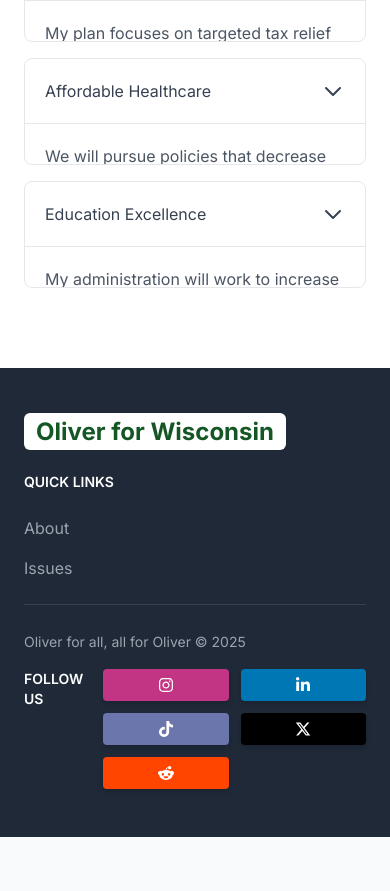
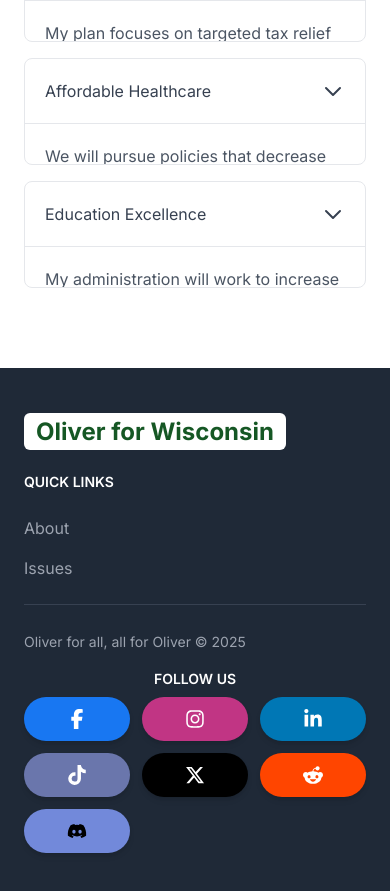
Before and after one commit to OliverCarranza/OliverCarranza.github.io, a plain HTML site: page index.html in a window 390 px wide. Shown: the part 3016-3907 px from the top of the page. Before the commit the page ends 3853 px from the top, so only its background shows below. Drawn offline with nearby package versions, Linux system fonts and the light colour scheme.

Commit message:
Update social icons layout and add Discord link
Improved the social icons section for better mobile and desktop layout, updated icon styles for consistency, and added a Discord link to the footer.

```diff
--- a/index.html
+++ b/index.html
@@ -281,52 +281,60 @@
                 <hr class="my-6 border-gray-700 sm:mx-auto lg:my-8" />
                 <div class="sm:flex sm:items-center sm:justify-between">
                     <span class="text-sm text-gray-400 sm:text-center">Oliver for all, all for Oliver &copy; 2025 </span>
-                    <div class="flex mt-4 sm:justify-center sm:mt-0">
+                    <div class="flex flex-col sm:flex-row mt-4 sm:justify-center sm:items-center sm:mt-0">
                         <!-- Social Icons -->
-                        <div class="mr-4">
-                            <h2 class="mb-2 text-sm font-semibold uppercase">Follow us</h2>
+                        <div class="mb-2 sm:mb-0 sm:mr-4 text-center sm:text-left">
+                            <h2 class="mb-0 text-sm font-semibold uppercase">Follow us</h2>
                         </div>
-                        <!-- Grid on mobile (2 columns x 3 rows), horizontal on sm+ -->
-                        <div class="grid grid-cols-2 gap-3 sm:flex sm:space-x-6 sm:items-center w-full">
+                        <!-- Grid on mobile (3 columns), horizontal on sm+ -->
+                        <div class="grid grid-cols-3 gap-3 sm:flex sm:space-x-6 sm:items-center w-full sm:w-auto justify-center">
                             <!-- Facebook -->
-                            <!-- <a href="https://www.google.com" target="_blank" rel="noopener noreferrer" aria-label="Facebook" class="w-full sm:w-auto inline-flex items-center justify-center rounded bg-[#1877f2] px-4 py-2 text-xs font-medium uppercase leading-normal text-white shadow-md transition duration-150 ease-in-out hover:shadow-lg focus:shadow-lg focus:outline-none focus:ring-0 active:shadow-lg">
-                                <svg xmlns="http://www.w3.org/2000/svg" fill="currentColor" viewBox="0 0 320 512" class="h-4 w-4">
+                            <a href="https://www.google.com" target="_blank" rel="noopener noreferrer" aria-label="Facebook" class="w-full sm:w-auto inline-flex items-center justify-center rounded-full p-3 text-white shadow-md transition duration-150 ease-in-out hover:shadow-lg focus:shadow-lg focus:outline-none focus:ring-0 active:shadow-lg bg-[#1877f2]">
+                                <svg xmlns="http://www.w3.org/2000/svg" fill="currentColor" viewBox="0 0 320 512" class="h-5 w-5">
                                     <path d="M80 299.3V512H196V299.3h86.5l18-97.8H196V166.9c0-51.7 20.3-71.5 72.7-71.5c16.3 0 29.4 .4 37 1.2V7.9C291.4 4 256.4 0 236.2 0C129.3 0 80 50.5 80 159.4v42.1H14v97.8H80z" />
                                 </svg>
-                            </a> -->
+                            </a>
 
                             <!-- Instagram -->
-                            <a href="https://www.instagram.com/carranzaforgov/" target="_blank" rel="noopener noreferrer" aria-label="Instagram" class="w-full sm:w-auto inline-flex items-center justify-center rounded bg-[#c13584] px-4 py-2 text-xs font-medium uppercase leading-normal text-white shadow-md transition duration-150 ease-in-out hover:shadow-lg focus:shadow-lg focus:outline-none focus:ring-0 active:shadow-lg">
-                                <svg xmlns="http://www.w3.org/2000/svg" fill="currentColor" viewBox="0 0 448 512" class="h-4 w-4">
+                            <a href="https://www.instagram.com/carranzaforgov/" target="_blank" rel="noopener noreferrer" aria-label="Instagram" class="w-full sm:w-auto inline-flex items-center justify-center rounded-full p-3 text-white shadow-md transition duration-150 ease-in-out hover:shadow-lg focus:shadow-lg focus:outline-none focus:ring-0 active:shadow-lg bg-[#c13584]">
+                                <svg xmlns="http://www.w3.org/2000/svg" fill="currentColor" viewBox="0 0 448 512" class="h-5 w-5">
                                     <path d="M224.1 141c-63.6 0-114.9 51.3-114.9 114.9s51.3 114.9 114.9 114.9S339 319.5 339 255.9 287.7 141 224.1 141zm0 189.6c-41.1 0-74.7-33.5-74.7-74.7s33.5-74.7 74.7-74.7 74.7 33.5 74.7 74.7-33.6 74.7-74.7 74.7zm146.4-194.3c0 14.9-12 26.8-26.8 26.8-14.9 0-26.8-12-26.8-26.8s12-26.8 26.8-26.8 26.8 12 26.8 26.8zm76.1 27.2c-1.7-35.9-9.9-67.7-36.2-93.9-26.2-26.2-58-34.4-93.9-36.2-37-2.1-147.9-2.1-184.9 0-35.8 1.7-67.6 9.9-93.9 36.1s-34.4 58-36.2 93.9c-2.1 37-2.1 147.9 0 184.9 1.7 35.9 9.9 67.7 36.2 93.9s58 34.4 93.9 36.2c37 2.1 147.9 2.1 184.9 0 35.9-1.7 67.7-9.9 93.9-36.2 26.2-26.2 34.4-58 36.2-93.9 2.1-37 2.1-147.8 0-184.8zM398.8 388c-7.8 19.6-22.9 34.7-42.6 42.6-29.5 11.7-99.5 9-132.1 9s-102.7 2.6-132.1-9c-19.6-7.8-34.7-22.9-42.6-42.6-11.7-29.5-9-99.5-9-132.1s-2.6-102.7 9-132.1c7.8-19.6 22.9-34.7 42.6-42.6 29.5-11.7 99.5-9 132.1-9s102.7-2.6 132.1 9c19.6 7.8 34.7 22.9 42.6 42.6 11.7 29.5 9 99.5 9 132.1s2.7 102.7-9 132.1z" />
                                 </svg>
                             </a>
 
                             <!-- Linkedin -->
-                            <a href="https://www.linkedin.com/in/olivercarranza/" target="_blank" rel="noopener noreferrer" aria-label="LinkedIn" class="w-full sm:w-auto inline-flex items-center justify-center rounded bg-[#0077b5] px-4 py-2 text-xs font-medium uppercase leading-normal text-white shadow-md transition duration-150 ease-in-out hover:shadow-lg focus:shadow-lg focus:outline-none focus:ring-0 active:shadow-lg">
-                                <svg xmlns="http://www.w3.org/2000/svg" fill="currentColor" viewBox="0 0 448 512" class="h-4 w-4">
+                            <a href="https://www.linkedin.com/in/olivercarranza/" target="_blank" rel="noopener noreferrer" aria-label="LinkedIn" class="w-full sm:w-auto inline-flex items-center justify-center rounded-full p-3 text-white shadow-md transition duration-150 ease-in-out hover:shadow-lg focus:shadow-lg focus:outline-none focus:ring-0 active:shadow-lg bg-[#0077b5]">
+                                <svg xmlns="http://www.w3.org/2000/svg" fill="currentColor" viewBox="0 0 448 512" class="h-5 w-5">
                                     <path d="M100.3 448H7.4V148.9h92.9zM53.8 108.1C24.1 108.1 0 83.5 0 53.8a53.8 53.8 0 0 1 107.6 0c0 29.7-24.1 54.3-53.8 54.3zM447.9 448h-92.7V302.4c0-34.7-.7-79.2-48.3-79.2-48.3 0-55.7 37.7-55.7 76.7V448h-92.8V148.9h89.1v40.8h1.3c12.4-23.5 42.7-48.3 87.9-48.3 94 0 111.3 61.9 111.3 142.3V448z" />
                                 </svg>
                             </a>
 
                             <!-- TikTok -->
-                            <a href="https://www.tiktok.com/@carranzaforgov" target="_blank" rel="noopener noreferrer" aria-label="TikTok" class="w-full sm:w-auto inline-flex items-center justify-center rounded bg-[#6a76ac] px-4 py-2 text-xs font-medium uppercase leading-normal text-white shadow-md transition duration-150 ease-in-out hover:shadow-lg focus:shadow-lg focus:outline-none focus:ring-0 active:shadow-lg">
-                                <svg xmlns="http://www.w3.org/2000/svg" fill="currentColor" viewBox="0 0 448 512" class="h-4 w-4">
+                            <a href="https://www.tiktok.com/@carranzaforgov" target="_blank" rel="noopener noreferrer" aria-label="TikTok" class="w-full sm:w-auto inline-flex items-center justify-center rounded-full p-3 text-white shadow-md transition duration-150 ease-in-out hover:shadow-lg focus:shadow-lg focus:outline-none focus:ring-0 active:shadow-lg bg-[#6a76ac]">
+                                <svg xmlns="http://www.w3.org/2000/svg" fill="currentColor" viewBox="0 0 448 512" class="h-5 w-5">
                                     <path d="M448 209.9a210.1 210.1 0 0 1 -122.8-39.3V349.4A162.6 162.6 0 1 1 185 188.3V278.2a74.6 74.6 0 1 0 52.2 71.2V0l88 0a121.2 121.2 0 0 0 1.9 22.2h0A122.2 122.2 0 0 0 381 102.4a121.4 121.4 0 0 0 67 20.1z" />
                                 </svg>
                             </a>
 
                             <!-- X -->
-                            <a href="https://x.com/CarranzaForGov" target="_blank" rel="noopener noreferrer" aria-label="X (Twitter)" class="w-full sm:w-auto inline-flex items-center justify-center rounded bg-black px-4 py-2 text-xs font-medium uppercase leading-normal text-white shadow-md transition duration-150 ease-in-out hover:shadow-lg focus:shadow-lg focus:outline-none focus:ring-0 active:shadow-lg">
-                                <svg xmlns="http://www.w3.org/2000/svg" fill="currentColor" viewBox="0 0 512 512" class="h-4 w-4">
+                            <a href="https://x.com/CarranzaForGov" target="_blank" rel="noopener noreferrer" aria-label="X (Twitter)" class="w-full sm:w-auto inline-flex items-center justify-center rounded-full p-3 text-white shadow-md transition duration-150 ease-in-out hover:shadow-lg focus:shadow-lg focus:outline-none focus:ring-0 active:shadow-lg bg-black">
+                                <svg xmlns="http://www.w3.org/2000/svg" fill="currentColor" viewBox="0 0 512 512" class="h-5 w-5">
                                     <path d="M389.2 48h70.6L305.6 224.2 487 464H345L233.7 318.6 106.5 464H35.8L200.7 275.5 26.8 48H172.4L272.9 180.9 389.2 48zM364.4 421.8h39.1L151.1 88h-42L364.4 421.8z" />
                                 </svg>
                             </a>
 
                             <!-- Reddit -->
-                            <a href="https://www.reddit.com/user/CarranzaforGov/" target="_blank" rel="noopener noreferrer" aria-label="Reddit" class="w-full sm:w-auto inline-flex items-center justify-center rounded bg-[#ff4500] px-4 py-2 text-xs font-medium uppercase leading-normal text-white shadow-md transition duration-150 ease-in-out hover:shadow-lg focus:shadow-lg focus:outline-none focus:ring-0 active:shadow-lg">
-                                <svg xmlns="http://www.w3.org/2000/svg" fill="currentColor" viewBox="0 0 512 512" class="h-4 w-4">
+                            <a href="https://www.reddit.com/user/CarranzaforGov/" target="_blank" rel="noopener noreferrer" aria-label="Reddit" class="w-full sm:w-auto inline-flex items-center justify-center rounded-full p-3 text-white shadow-md transition duration-150 ease-in-out hover:shadow-lg focus:shadow-lg focus:outline-none focus:ring-0 active:shadow-lg bg-[#ff4500]">
+                                <svg xmlns="http://www.w3.org/2000/svg" fill="currentColor" viewBox="0 0 512 512" class="h-5 w-5">
                                     <path d="M373 138.6c-25.2 0-46.3-17.5-51.9-41l0 0c-30.6 4.3-54.2 30.7-54.2 62.4l0 .2c47.4 1.8 90.6 15.1 124.9 36.3c12.6-9.7 28.4-15.5 45.5-15.5c41.3 0 74.7 33.4 74.7 74.7c0 29.8-17.4 55.5-42.7 67.5c-2.4 86.8-97 156.6-213.2 156.6S45.5 410.1 43 323.4C17.6 311.5 0 285.7 0 255.7c0-41.3 33.4-74.7 74.7-74.7c17.2 0 33 5.8 45.7 15.6c34-21.1 76.8-34.4 123.7-36.4l0-.3c0-44.3 33.7-80.9 76.8-85.5C325.8 50.2 347.2 32 373 32c29.4 0 53.3 23.9 53.3 53.3s-23.9 53.3-53.3 53.3zM157.5 255.3c-20.9 0-38.9 20.8-40.2 47.9s 17.1 38.1 38 38.1s36.6-9.8 37.8-36.9s-14.7-49.1-35.7-49.1zM395 303.1c-1.2-27.1-19.2-47.9-40.2-47.9s-36.9 22-35.7 49.1c1.2 27.1 16.9 36.9 37.8 36.9s39.3-11 38-38.1zm-60.1 70.8c1.5-3.6-1-7.7-4.9-8.1c-23-2.3-47.9-3.6-73.8-3.6s-50.8 1.3-73.8 3.6c-3.9 .4-6.4 4.5-4.9 8.1c12.9 30.8 43.3 52.4 78.7 52.4s65.8-21.6 78.7-52.4z" />
+                                </svg>
+                            </a>
+
+                            <!-- Discord -->
+                            <a href="https://discord.gg/Wdfga6Sz" target="_blank" rel="noopener noreferrer" aria-label="Discord" class="w-full sm:w-auto inline-flex items-center justify-center rounded-full p-3 text-white shadow-md transition duration-150 ease-in-out hover:shadow-lg focus:shadow-lg focus:outline-none focus:ring-0 active:shadow-lg bg-[#7289da]">
+                                <svg xmlns="http://www.w3.org/2000/svg" viewBox="0 0 640 512" class="h-5 w-5">
+                                    <!--!Font Awesome Free 6.5.1 by @fontawesome - https://fontawesome.com License - https://fontawesome.com/license/free Copyright 2024 Fonticons, Inc. -->
+                                    <path d="M524.5 69.8a1.5 1.5 0 0 0 -.8-.7A485.1 485.1 0 0 0 404.1 32a1.8 1.8 0 0 0 -1.9 .9 337.5 337.5 0 0 0 -14.9 30.6 447.8 447.8 0 0 0 -134.4 0 309.5 309.5 0 0 0 -15.1-30.6 1.9 1.9 0 0 0 -1.9-.9A483.7 483.7 0 0 0 116.1 69.1a1.7 1.7 0 0 0 -.8 .7C39.1 183.7 18.2 294.7 28.4 404.4a2 2 0 0 0 .8 1.4A487.7 487.7 0 0 0 176 479.9a1.9 1.9 0 0 0 2.1-.7A348.2 348.2 0 0 0 208.1 430.4a1.9 1.9 0 0 0 -1-2.6 321.2 321.2 0 0 1 -45.9-21.9 1.9 1.9 0 0 1 -.2-3.1c3.1-2.3 6.2-4.7 9.1-7.1a1.8 1.8 0 0 1 1.9-.3c96.2 43.9 200.4 43.9 295.5 0a1.8 1.8 0 0 1 1.9 .2c2.9 2.4 6 4.9 9.1 7.2a1.9 1.9 0 0 1 -.2 3.1 301.4 301.4 0 0 1 -45.9 21.8 1.9 1.9 0 0 0 -1 2.6 391.1 391.1 0 0 0 30 48.8 1.9 1.9 0 0 0 2.1 .7A486 486 0 0 0 610.7 405.7a1.9 1.9 0 0 0 .8-1.4C623.7 277.6 590.9 167.5 524.5 69.8zM222.5 337.6c-29 0-52.8-26.6-52.8-59.2S193.1 219.1 222.5 219.1c29.7 0 53.3 26.8 52.8 59.2C275.3 311 251.9 337.6 222.5 337.6zm195.4 0c-29 0-52.8-26.6-52.8-59.2S388.4 219.1 417.9 219.1c29.7 0 53.3 26.8 52.8 59.2C470.7 311 447.5 337.6 417.9 337.6z" />
                                 </svg>
                             </a>
                         </div>
```
